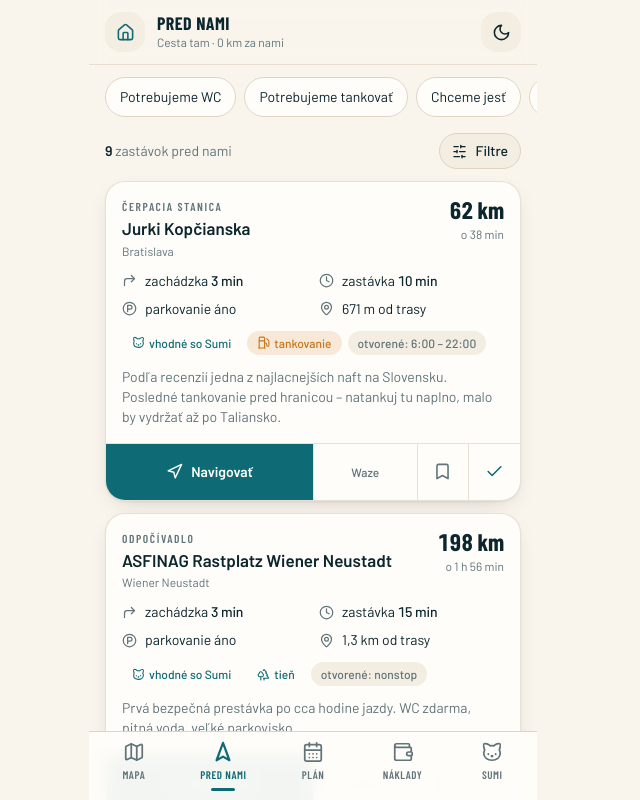
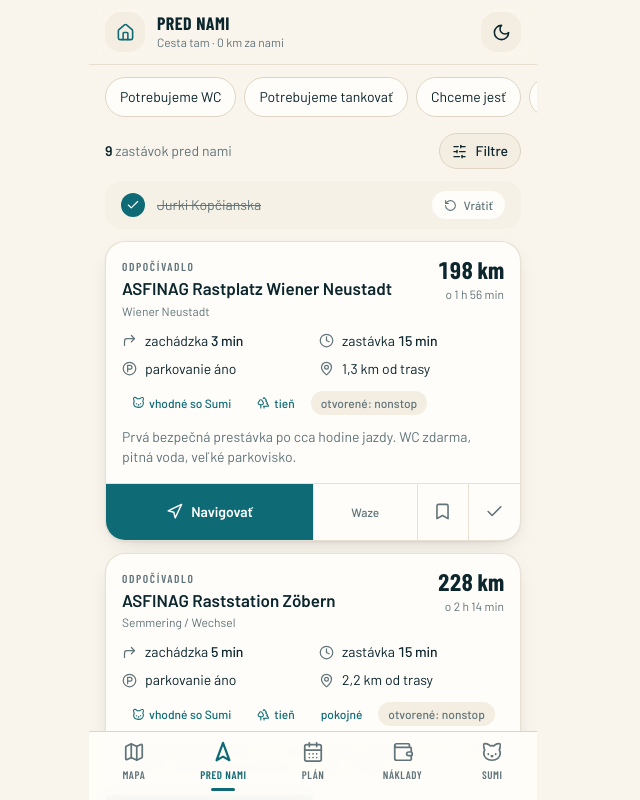
Before and after one commit to filipko525/Italy-Trip, a Next.js app in the folder trip-copilot/: page /pred-nami in a window 1280 px wide. Both pictures are taken after a click on the button 821 px from the left and 471 px from the top of the page. Shown: the top 800 px of the page, without its empty margins (327-967 px from the left). Built offline with nearby package versions, Linux system fonts and the light colour scheme.

Commit message:
Update page.tsx

```diff
--- a/trip-copilot/app/pred-nami/page.tsx
+++ b/trip-copilot/app/pred-nami/page.tsx
@@ -1,8 +1,8 @@
 'use client';
 
 import { useMemo, useState } from 'react';
-import { SlidersHorizontal } from 'lucide-react';
-import type { PoiCategory } from '@/types';
+import { Check, RotateCcw, SlidersHorizontal } from 'lucide-react';
+import type { PoiCategory, PoiWithGeoContext } from '@/types';
 import { AppHeader } from '@/components/navigation/AppHeader';
 import { PoiCard } from '@/components/cards/PoiCard';
 import { Card } from '@/components/ui/Card';
@@ -53,6 +53,7 @@
 
   const list = useMemo(() => {
     return ahead.filter((p) => {
+      if (state.visitedPoiIds.includes(p.id)) return true;
       if (categories.length > 0 && !categories.includes(p.category)) return false;
       if (catOnly && !p.catFriendly) return false;
       if (detour !== null && p.estimatedDetourMinutes > detour) return false;
@@ -61,7 +62,7 @@
       }
       return true;
     });
-  }, [ahead, categories, catOnly, detour, stop]);
+  }, [ahead, categories, catOnly, detour, stop, state.visitedPoiIds]);
 
   /** Rýchle tlačidlo nastaví kategórie, zachádzku aj dĺžku zastávky naraz. */
   const applyQuick = (quickId: string) => {
@@ -170,23 +171,27 @@
           </Card>
         ) : (
           <ul className="space-y-3">
-            {list.map((poi) => (
+            {list.map((poi) =>
+              state.visitedPoiIds.includes(poi.id) ? (
+                <VisitedPoiRow key={poi.id} poi={poi} onUndo={() => toggleVisitedPoi(poi.id)} />
+              ) : (
                 <PoiCard
                   key={poi.id}
                   poi={poi}
                   saved={state.savedPoiIds.includes(poi.id)}
-                visited={state.visitedPoiIds.includes(poi.id)}
+                  visited={false}
                   onToggleSaved={() => toggleSavedPoi(poi.id)}
                   onToggleVisited={() => toggleVisitedPoi(poi.id)}
                 />
-            ))}
+              ),
+            )}
           </ul>
         )}
 
         {state.visitedPoiIds.length > 0 ? (
           <p className="mt-4 text-center text-xs text-muted">
-            {state.visitedPoiIds.length} miest je označených ako navštívené a v zozname sa
-            nezobrazujú.
+            {state.visitedPoiIds.length} miest máš odfajknutých ako navštívené – sú zbalené v
+            zozname vyššie, klikni na "Vrátiť", keby si sa pomýlil/-a.
           </p>
         ) : null}
 
@@ -207,3 +212,27 @@
     </div>
   );
 }
+
+/**
+ * Zbalený riadok pre už navštívené miesto. Zámerne ostáva v zozname (na svojom
+ * mieste podľa trasy) namiesto úplného zmiznutia – kým bod naozaj neminieme,
+ * dá sa jedným klikom vrátiť späť, keby sa niekto pomýlil pri odfajknutí.
+ */
+function VisitedPoiRow({ poi, onUndo }: { poi: PoiWithGeoContext; onUndo: () => void }) {
+  return (
+    <li className="flex items-center gap-3 rounded-2xl bg-raised/50 px-4 py-2.5">
+      <span className="grid h-6 w-6 shrink-0 place-items-center rounded-full bg-sea text-white">
+        <Check size={14} />
+      </span>
+      <div className="min-w-0 flex-1">
+        <p className="truncate text-sm text-muted line-through">{poi.name}</p>
+      </div>
+      <button
+        onClick={onUndo}
+        className="flex shrink-0 items-center gap-1.5 rounded-full bg-surface px-3 py-1.5 text-xs font-medium text-muted"
+      >
+        <RotateCcw size={13} /> Vrátiť
+      </button>
+    </li>
+  );
+}
```
Lines whose indentation alone changed are shown as unchanged.
